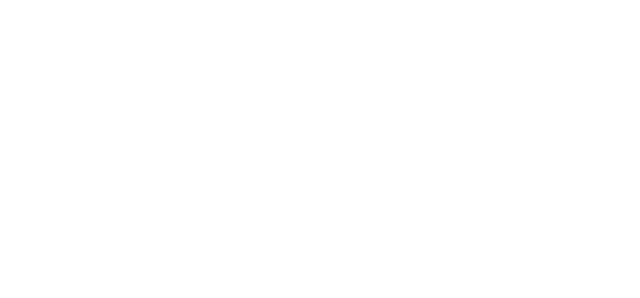
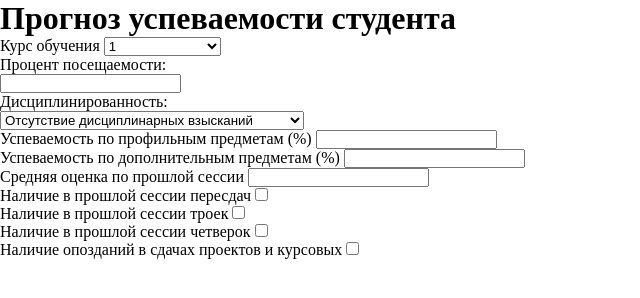
Before and after one commit to Kataiii/Perceptron, a website built with webpack: page index.html in a window 1280 px wide. Shown: the whole page, without its empty margins (0-640 px from the left). Built offline with nearby package versions, Linux system fonts and the light colour scheme.

Commit message:
add interface and style for perceptron

```diff
--- a/index.html
+++ b/index.html
@@ -2,10 +2,47 @@
 <html>
 <head>
     <meta charset="utf-8" />
+    <link rel="stylesheet" href="style.css" />
     <title>Perceptron</title>
 </head>
 <body>
-    <h2 id="App"></h2>
+    <div id="App">
+        <h1>Прогноз успеваемости студента</h1>
+        <div id="div-form">
+            <p>Курс обучения
+                <select>
+                    <option>1</option>
+                    <option>2</option>
+                    <option>3</option>
+                    <option>4</option>
+                    <option>5</option>
+                    <option>магистратура 1</option>
+                    <option>магистратура 2</option>
+                </select>
+            </p>
+            <div>
+                <p>Процент посещаемости: </p>
+                <input type="text"/>
+            </div>
+            <div>
+                <p>Дисциплинированность: </p>
+                <select>
+                    <option>Отсутствие дисциплинарных взысканий</option>
+                    <option>Есть несколько дисциплинарных взысканий</option>
+                    <option>Иногда получает дисциплинарные взыскания</option>
+                    <option>Дисциплинарные взыскания получает часто</option>
+                </select>
+            </div>
+            <p>Успеваемость по профильным предметам (%) <input type="text"/></p>
+            <p>Успеваемость по дополнительным предметам (%) <input type="text"/></p>
+            <p>Средняя оценка по прошлой сессии <input type="text"/></p>
+            <p>Наличие в прошлой сессии пересдач <input type="checkbox"/></p>
+            <p>Наличие в прошлой сессии троек <input type="checkbox"/></p>
+            <p>Наличие в прошлой сессии четверок <input type="checkbox"/></p>
+            <p>Наличие опозданий в сдачах проектов и курсовых <input type="checkbox"/></p>
+        </div>
+        <div id="div-results"></div>
+    </div>
     <script src="dist/bundle.js"></script>
 </body>
 </html>
--- a/src/perceptron.ts
+++ b/src/perceptron.ts
@@ -6,7 +6,6 @@ class Perceptron{
     arrayLayers : Layer[] = [];
     arrayWeigths : Weigth[] = [];
 
-    //TODO дописать конструктор
     constructor(countNeuronsInLayers : number[]){
         for(let i : number = 0; i < countNeuronsInLayers.length; i++){
             this.arrayLayers.push(new Layer(countNeuronsInLayers[i]));
--- a/src/weigth.ts
+++ b/src/weigth.ts
@@ -1,5 +1,4 @@
 class Weigth{
-    //arrayWeigth : number[][] = [];
     arrayWeigth : number[][];
 
     constructor(previousLayerLength: number, currentLayerLength : number){
--- /dev/null
+++ b/style.css
@@ -0,0 +1,5 @@
+*{
+    margin: 0;
+    padding: 0;
+    box-sizing: border-box;
+}
```
